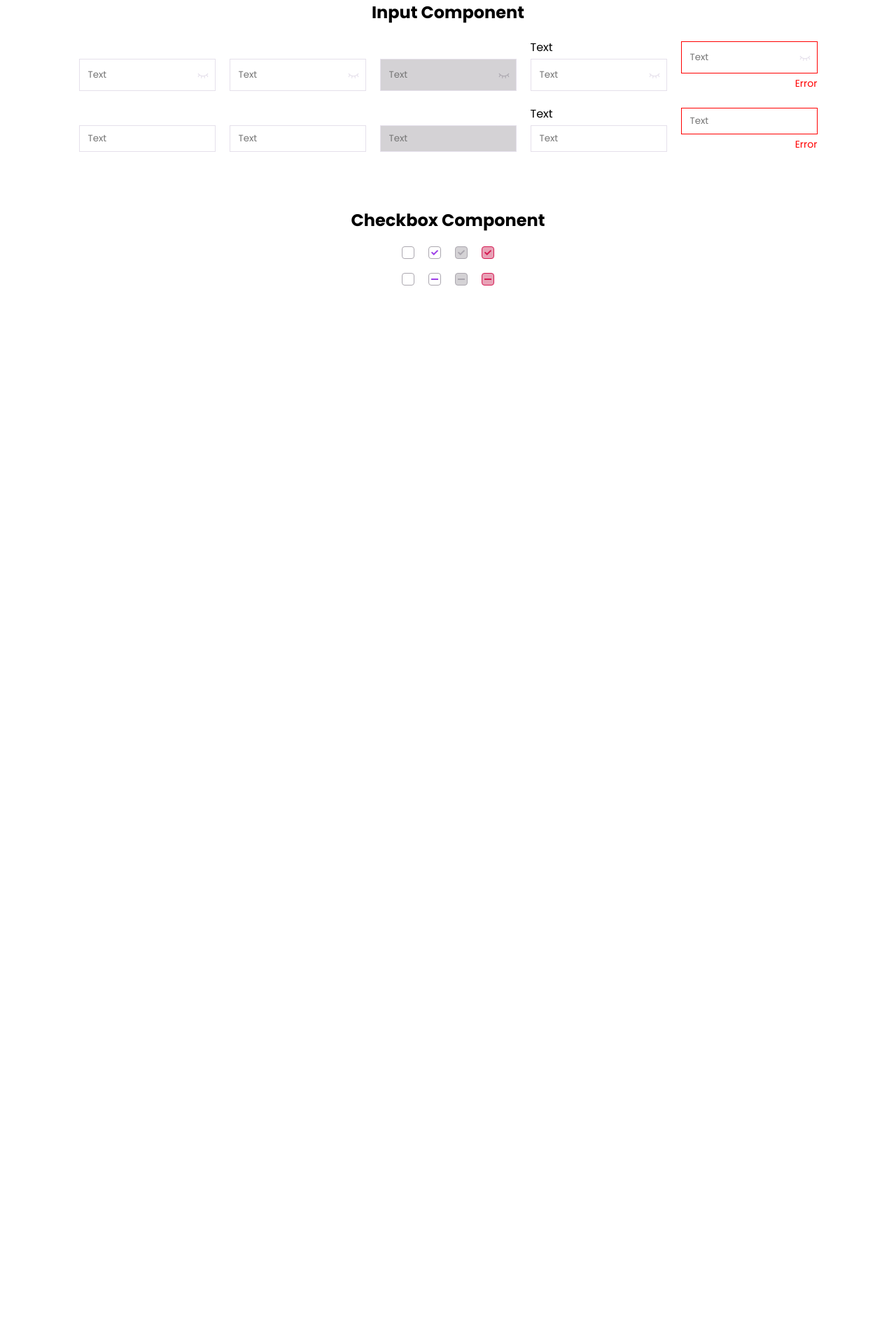
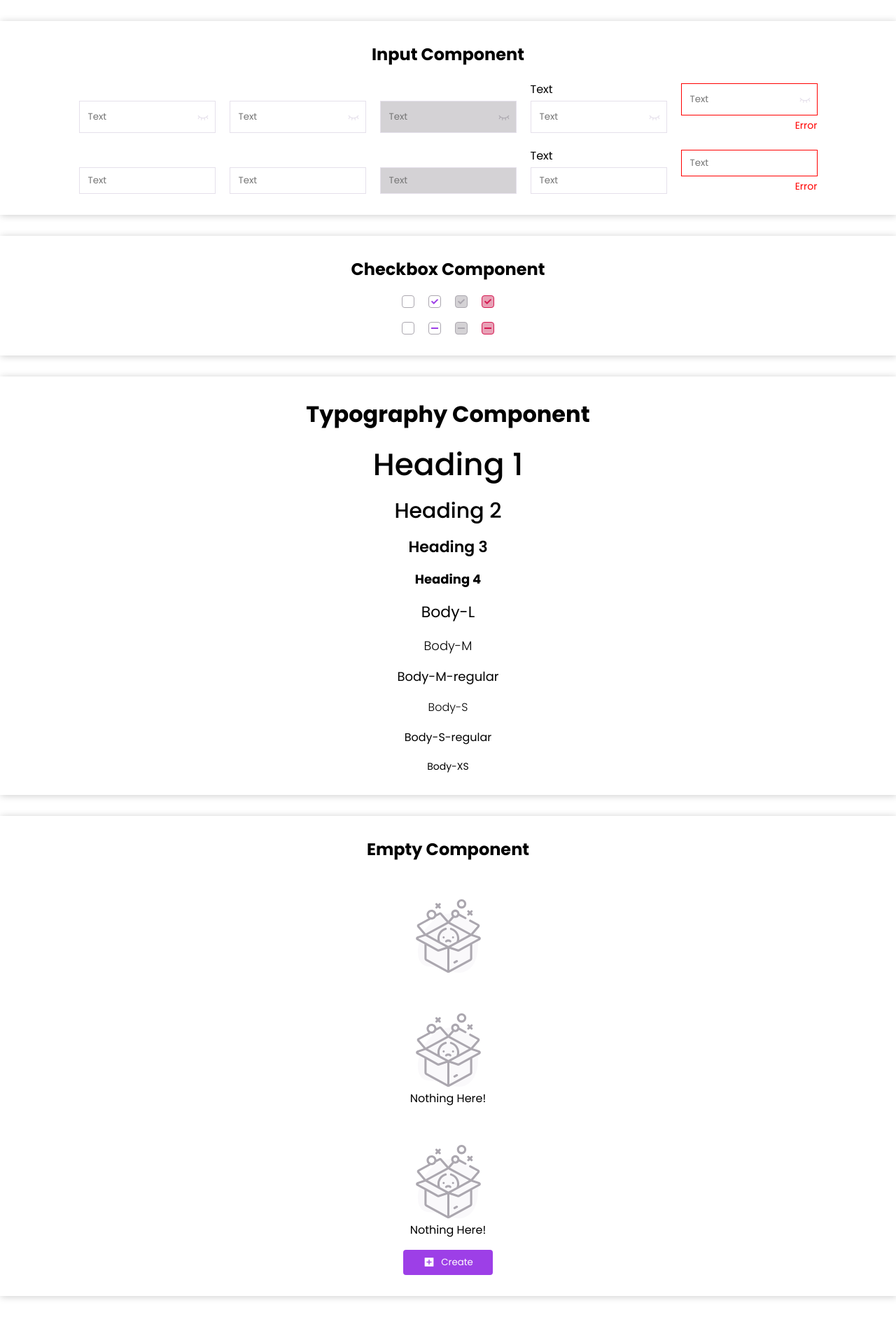
Before and after one commit to Henrique-Olivier/-Design-System-V8, a React (Vite) app: page / in a window 1280 px wide. Shown: the whole page at 70% size. Before the commit the page ends 800 px from the top, so only its background shows below. Built offline with nearby package versions, Linux system fonts and the light colour scheme; a web font is replaced by a local one.

Commit message:
mostrando componentes de input, checkbox, typography e empty

```diff
--- a/src/App.tsx
+++ b/src/App.tsx
@@ -1,43 +1,19 @@
-import styled from "styled-components";
 import Input from "./components/Input";
 import icon from "./components/assets/Input_Icon.svg";
+import empty from "./components/assets/Empty.svg";
+import icon_button from "./components/assets/Icon button.svg";
 import Checkbox from "./components/Checkbox";
+import * as S from "./style";
+import Typography from "./components/Typography";
+import Empty from "./components/Empty";
+import Button from "./components/Button";
 
-const WrapperInput = styled.div`
-  display: flex;
-  flex-direction: column;
-  justify-content: center;
-  align-items: center;
-  gap: 20px;
-  font-family: "Poppins", sans-serif;
-
-  >div{
-    display: flex;
-    align-items: flex-end;
-    gap: 20px;
-  }
-`;
-
-const WrapperCheckbox = styled.div`
-  display: flex;
-  flex-direction: column;
-  justify-content: center;
-  align-items: center;
-  gap: 20px;
-  margin-top: 80px;
-
-  >div{
-    display: flex;
-    align-items: flex-end;
-    gap: 20px;
-  }
-`;
 
 export default function App () {
 
   return (
     <>
-      <WrapperInput>
+      <S.WrapperInput>
         <h2>Input Component</h2>
         <div>
           <Input height="default" placeholder="Text" icon={icon} />
@@ -54,9 +30,9 @@ export default function App () {
           <Input height="small" placeholder="Text" textLabel="Text" />
           <Input height="small" placeholder="Text" textError="Error" />
         </div>
-      </WrapperInput>
+      </S.WrapperInput>
 
-      <WrapperCheckbox>
+      <S.WrapperCheckbox>
         <h2>Checkbox Component</h2>
         <div>
           <Checkbox id="testando01" />
@@ -71,7 +47,62 @@ export default function App () {
           <Checkbox type="undefined" id="testando07" defaultChecked disabled />
           <Checkbox type="undefined" id="testando08" defaultChecked error />
         </div>
-      </WrapperCheckbox>
+      </S.WrapperCheckbox>
+
+      <S.WrapperTypography>
+        <h1>Typography Component</h1>
+        <Typography variant="H1">
+          Heading 1
+        </Typography>
+
+        <Typography variant="H2">
+          Heading 2
+        </Typography>
+
+        <Typography variant="H3">
+          Heading 3
+        </Typography>
+
+        <Typography variant="H4">
+          Heading 4
+        </Typography>
+
+        <Typography variant="body-L">
+          Body-L
+        </Typography>
+
+        <Typography variant="body-M">
+          Body-M
+        </Typography>
+
+        <Typography variant="body-M-regular">
+          Body-M-regular
+        </Typography>
+
+        <Typography variant="body-S">
+          Body-S
+        </Typography>
+
+        <Typography variant="body-S-regular">
+          Body-S-regular
+        </Typography>
+
+        <Typography variant="body-XS">
+          Body-XS
+        </Typography>
+      </S.WrapperTypography>
+
+      <S.WrapperEmpty>
+        <h2>Empty Component</h2>
+        <Empty icon={empty}></Empty>
+        <Empty icon={empty} text="Nothing Here!"></Empty>
+        <Empty icon={empty} text="Nothing Here!">
+          <Button size="medium" variant="main" icon={icon_button}>
+            Create
+          </Button>
+        </Empty>
+      </S.WrapperEmpty>
+
     </>
   )
   }
--- /dev/null
+++ b/src/style.ts
@@ -0,0 +1,61 @@
+import styled from "styled-components";
+
+export const WrapperInput = styled.div`
+  display: flex;
+  flex-direction: column;
+  justify-content: center;
+  align-items: center;
+  gap: 20px;
+  font-family: "Poppins", sans-serif;
+  margin-top: 30px;
+  padding: 30px 0;
+  box-shadow: 1px 1px 10px rgba(0, 0, 0, 0.2);
+
+  >div{
+    display: flex;
+    align-items: flex-end;
+    gap: 20px;
+  }
+`;
+
+export const WrapperCheckbox = styled.div`
+  display: flex;
+  flex-direction: column;
+  justify-content: center;
+  align-items: center;
+  gap: 20px;
+  margin-top: 30px;
+  padding: 30px 0;
+  box-shadow: 1px 1px 10px rgba(0, 0, 0, 0.2);
+
+  >div{
+    display: flex;
+    align-items: flex-end;
+    gap: 20px;
+  }
+`;
+
+export const WrapperTypography = styled.div`
+    display: flex;
+    flex-direction: column;
+    justify-content: center;
+    align-items: center;
+    gap: 20px;
+    font-family: "Poppins", sans-serif;
+    margin-top: 30px;
+    padding: 30px 0;
+    box-shadow: 1px 1px 10px rgba(0, 0, 0, 0.2);
+`;
+
+export const WrapperEmpty = styled.div`
+    display: flex;
+    flex-direction: column;
+    align-items: center;
+    justify-content: center;
+    gap: 50px;
+    font-family: "Poppins", sans-serif;
+    margin-top: 30px;
+    margin-bottom: 30px;
+    padding: 30px 0;
+    box-shadow: 1px 1px 10px rgba(0, 0, 0, 0.2);
+`;
```
Also changed, not shown: src/components/assets/Empty.svg (added), src/components/assets/Icon button.svg (added).
